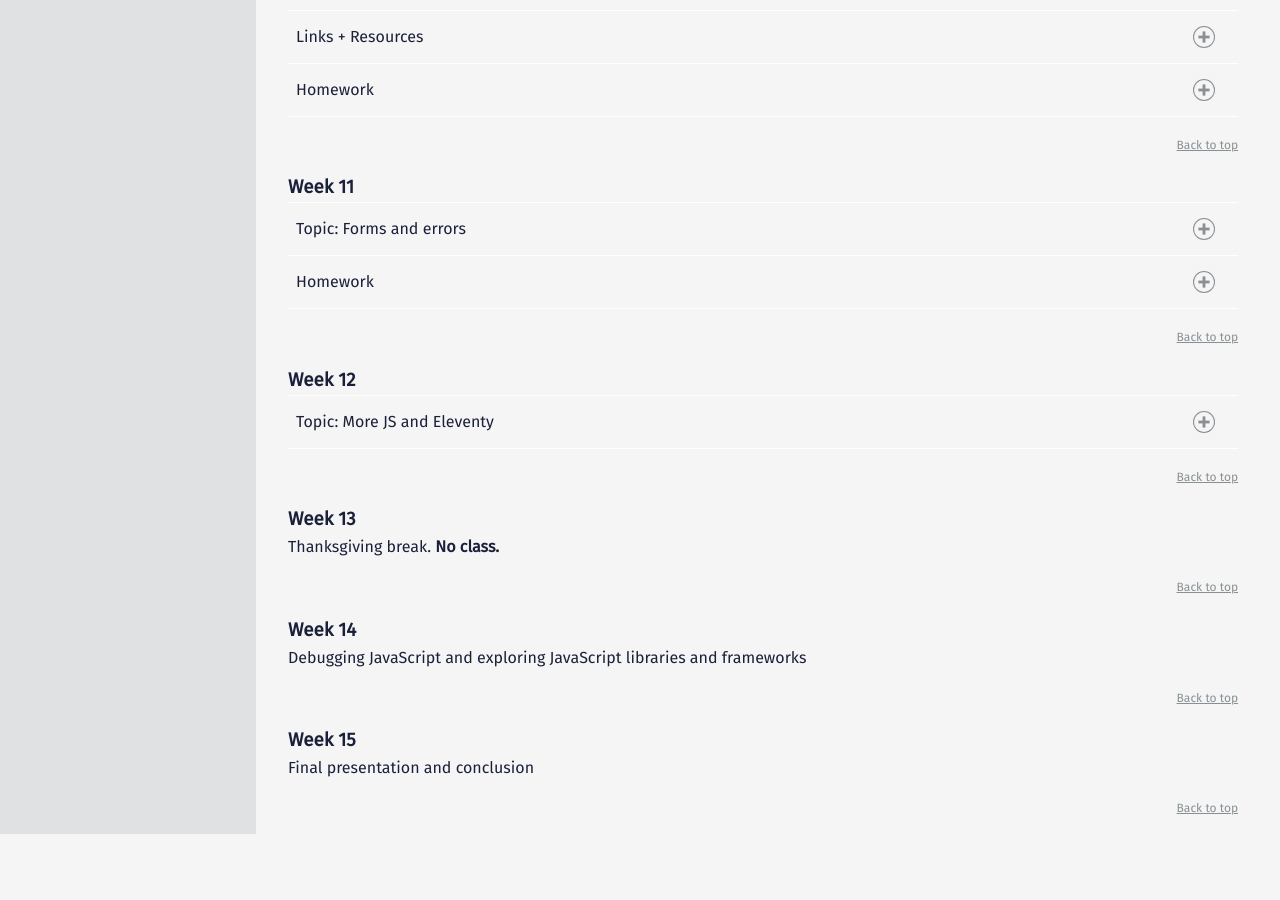
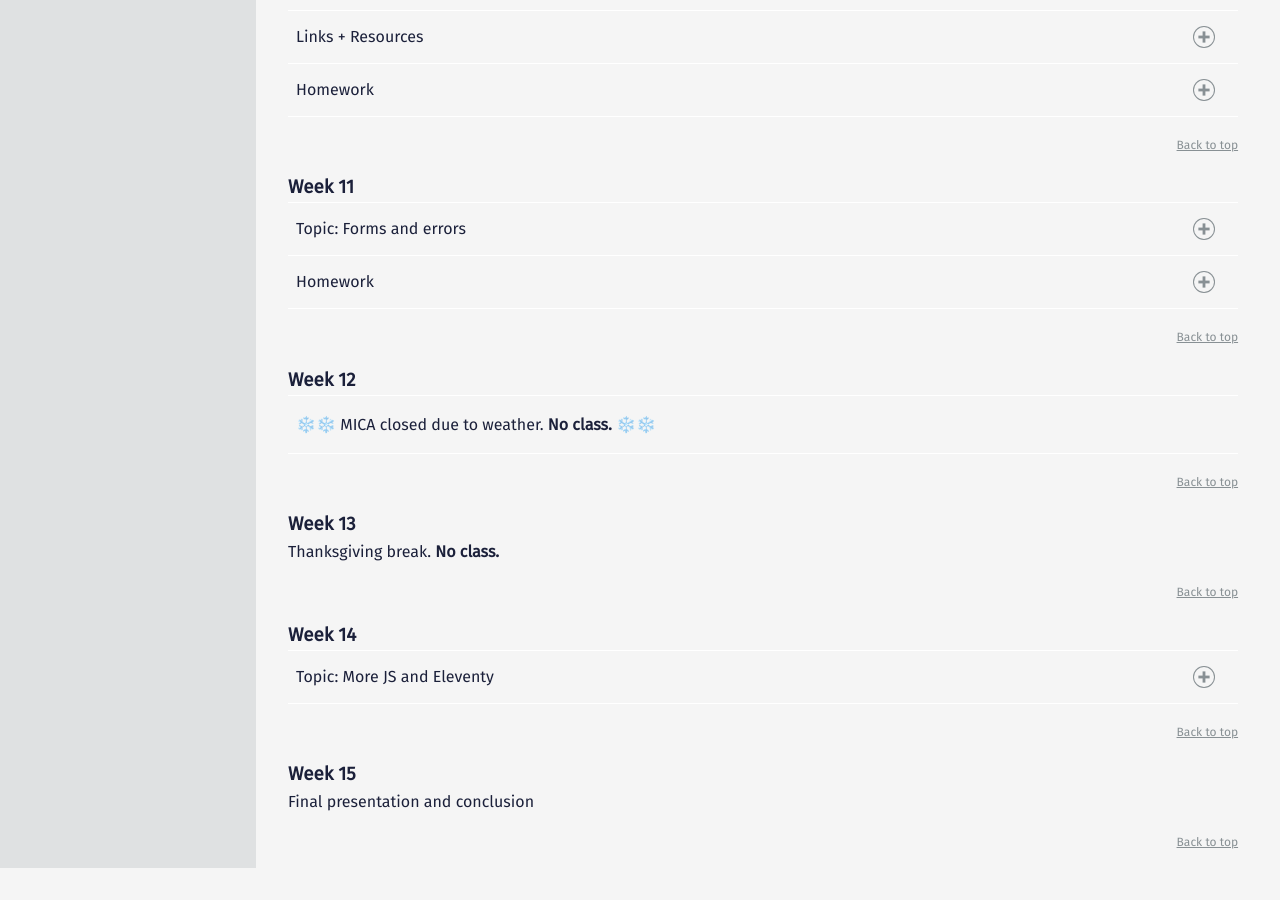
Before and after one commit to mica-web/mica-web.github.io, a Jekyll site: the page built from index.md, in a window 1280 px wide and 900 px high, scrolled down 3497 px. Built offline with Jekyll 4.4.1, drawn with Linux system fonts in a browser that asks for light colours; before the commit the page ends 4363 px from its top, so only the background shows below that.

Commit message:
Class cancelled

```diff
--- a/_includes/gd-431/w12.md
+++ b/_includes/gd-431/w12.md
@@ -1,36 +1,8 @@
 {::options parse_block_html="true" /}
 <section class="accordion-wrapper">
 
-<div class="accordion-title js-trigger-content-toggle">
-Topic: More JS and Eleventy
+<div class="accordion-title has-no-content js-content-toggle-ignore">
+❄️❄️ MICA closed due to weather. **No class.** ❄️❄️
 </div>
 
-- Coding a carousel that:
-  - is responsive
-  - is inclusively designed
-  - anticipates keyboard and touch navigation
-  - performant
-- Loops and other helpful Eleventy/Nunjucks tricks
-
-<!-- How do we make it move? (CSS animation and SVG version) -->
-
-<!-- How do we make it move? (JavaScript version) -->
-
-<!-- {::options parse_block_html="true" /}
-<div class="accordion-title has-no-content js-content-toggle-ignore">
-
-Slides
-
-[PDF](files/w12-.min.pdf){:target="_blank"} ( KB)
-
-</div>
-
-<div class="accordion-title js-trigger-content-toggle">
-Links + Resources
-</div>
-
-<div class="accordion-title js-trigger-content-toggle">
-Homework
-</div> -->
-
 </section>
--- a/_includes/gd-431/w14.md
+++ b/_includes/gd-431/w14.md
@@ -1,18 +1,28 @@
 {::options parse_block_html="true" /}
 <section class="accordion-wrapper">
 
-<!-- <div class="accordion-title js-trigger-content-toggle">
-Topic: UX & Accessibility
-</div> -->
+<div class="accordion-title js-trigger-content-toggle">
+Topic: More JS and Eleventy
+</div>
 
-Debugging JavaScript and exploring JavaScript libraries and frameworks
+- Coding a carousel that:
+  - is responsive
+  - is inclusively designed
+  - anticipates keyboard and touch navigation
+  - performant
+- Loops and other helpful Eleventy/Nunjucks tricks
+- Debugging JavaScript and exploring JavaScript libraries and frameworks
+
+<!-- How do we make it move? (CSS animation and SVG version) -->
+
+<!-- How do we make it move? (JavaScript version) -->
 
 <!-- {::options parse_block_html="true" /}
 <div class="accordion-title has-no-content js-content-toggle-ignore">
 
 Slides
 
-[PDF](files/w14-.min.pdf){:target="_blank"} ( KB)
+[PDF](files/w12-.min.pdf){:target="_blank"} ( KB)
 
 </div>
 
```
